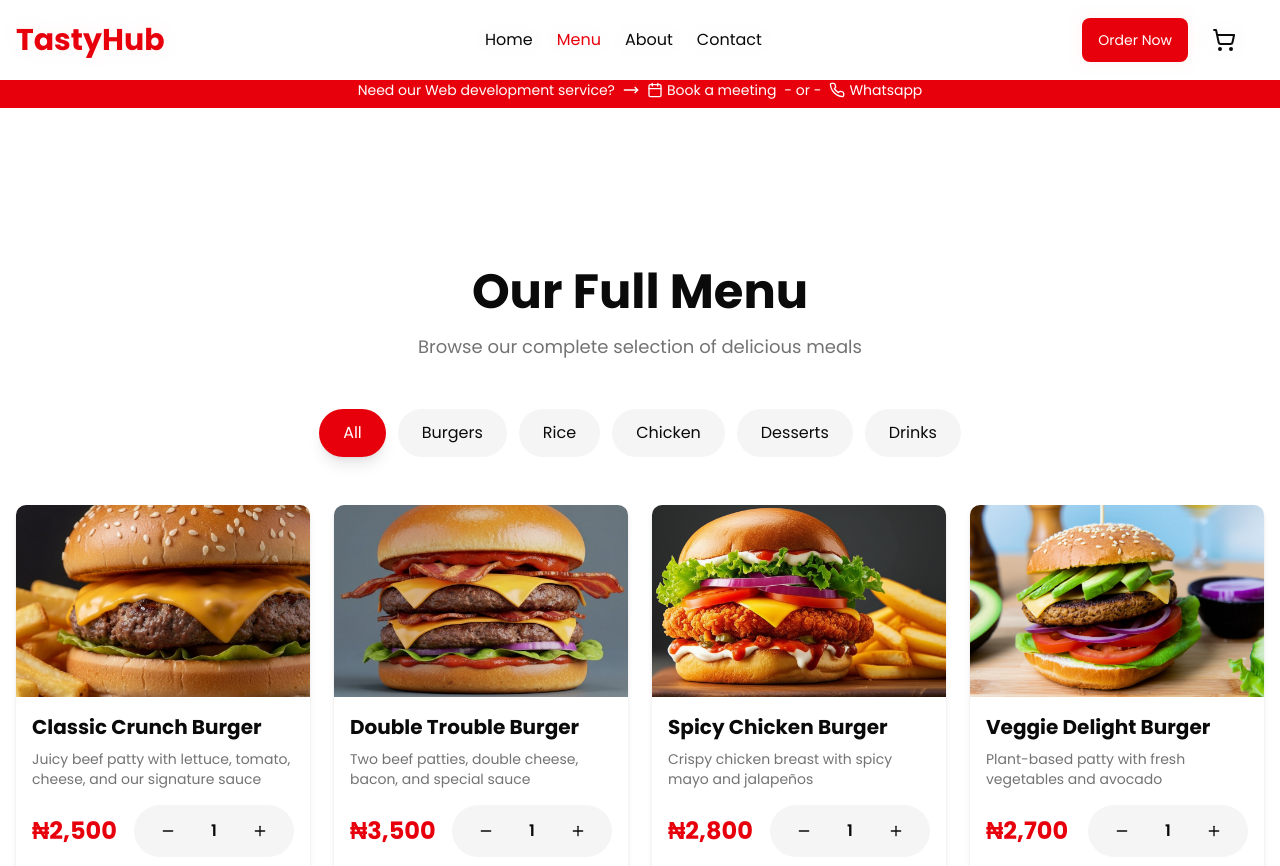
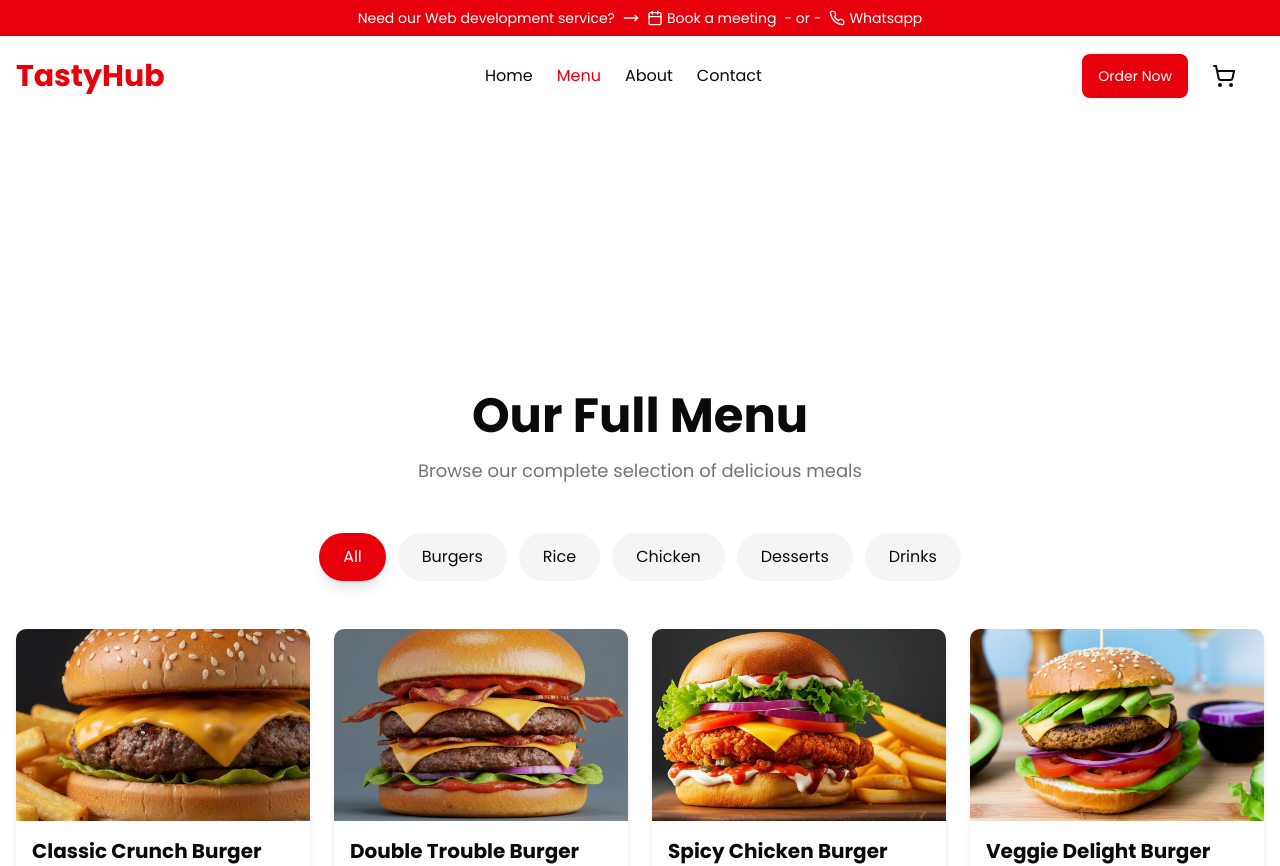
Before and after one commit to MrMikeAde/tastyhub, a Next.js app: page /menu in a window 1280 px wide. Shown: the top 866 px of the page. Built offline with nearby package versions, Linux system fonts and the light colour scheme.

Commit message:
fix: Resolve duplicate and visibility issues with announcement bar

```diff
--- a/app/layout.tsx
+++ b/app/layout.tsx
@@ -3,7 +3,6 @@ import { Poppins, Open_Sans } from "next/font/google"
 import "./globals.css"
 import { CartProvider } from "@/components/cart-provider"
 import { Toaster } from "@/components/ui/toaster"
-import AnnouncementBar from "@/components/announcement-bar"
 import Header from "@/components/header"
 
 const poppins = Poppins({
@@ -33,7 +32,6 @@ export default function RootLayout({
     <html lang="en" className={`${poppins.variable} ${openSans.variable} antialiased`}>
       <body className="font-sans">
         <CartProvider>
-          <AnnouncementBar />
           <Header />
           {children}
           <Toaster />
--- a/components/header.tsx
+++ b/components/header.tsx
@@ -49,13 +49,13 @@ export default function Header() {
 
   return (
     <>
+      <div
+        className={`fixed top-0 left-0 right-0 z-50 transition-all duration-300 ${
+          isScrolled ? "shadow-md" : ""
+        }`}
+      >
         <AnnouncementBar />
-      <header
-        className={`fixed top-0 left-0 right-0 z-50 transition-all duration-300 ${
-          isScrolled ? "bg-white shadow-md" : "bg-white/95 backdrop-blur-sm"
-        }`}
-        role="banner"
-      >
+        <header className="bg-white/95 backdrop-blur-sm" role="banner">
           <div className="container mx-auto px-4">
             <div className="flex items-center justify-between h-20">
               {/* Logo */}
@@ -153,7 +153,8 @@ export default function Header() {
             )}
           </div>
         </header>
-
+      </div>
+      <div className="h-[116px]" /> {/* Spacer */}
       <CartModal isOpen={isCartOpen} onClose={() => setIsCartOpen(false)} />
       <LocationModal isOpen={isLocationModalOpen} onClose={() => setIsLocationModalOpen(false)} />
     </>
```
Also changed, not shown: 2 other files (tests, documents, lock files or other folders). Lines whose indentation alone changed are shown as unchanged.
